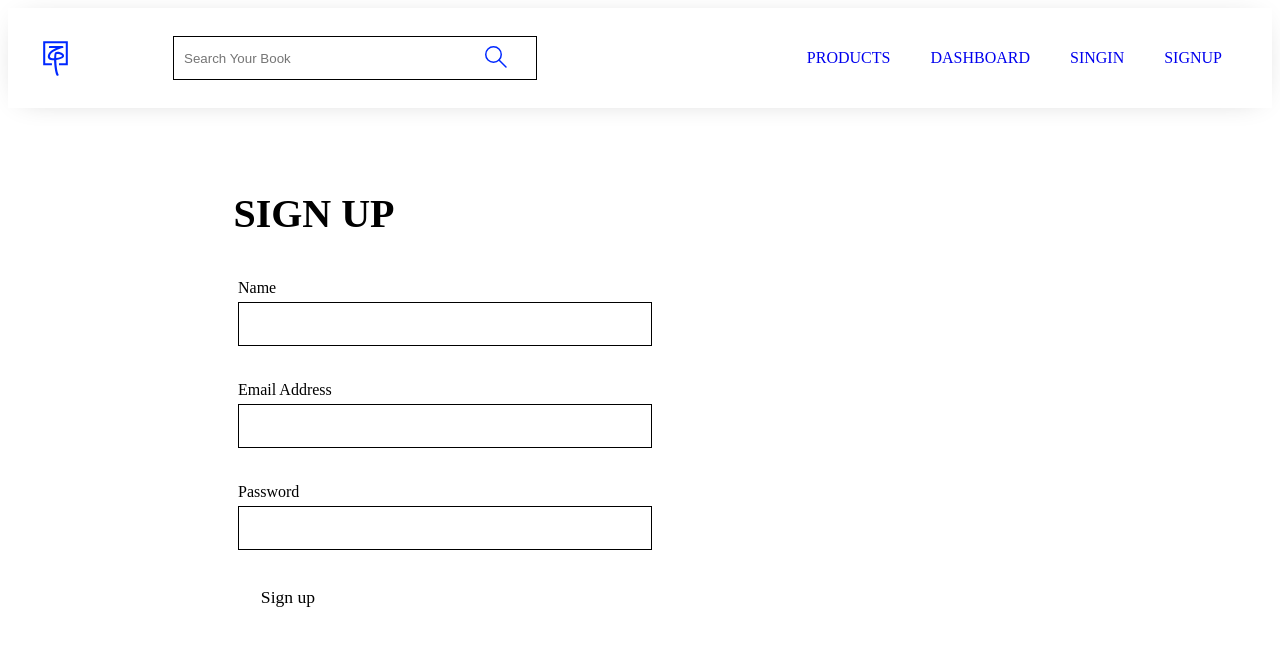
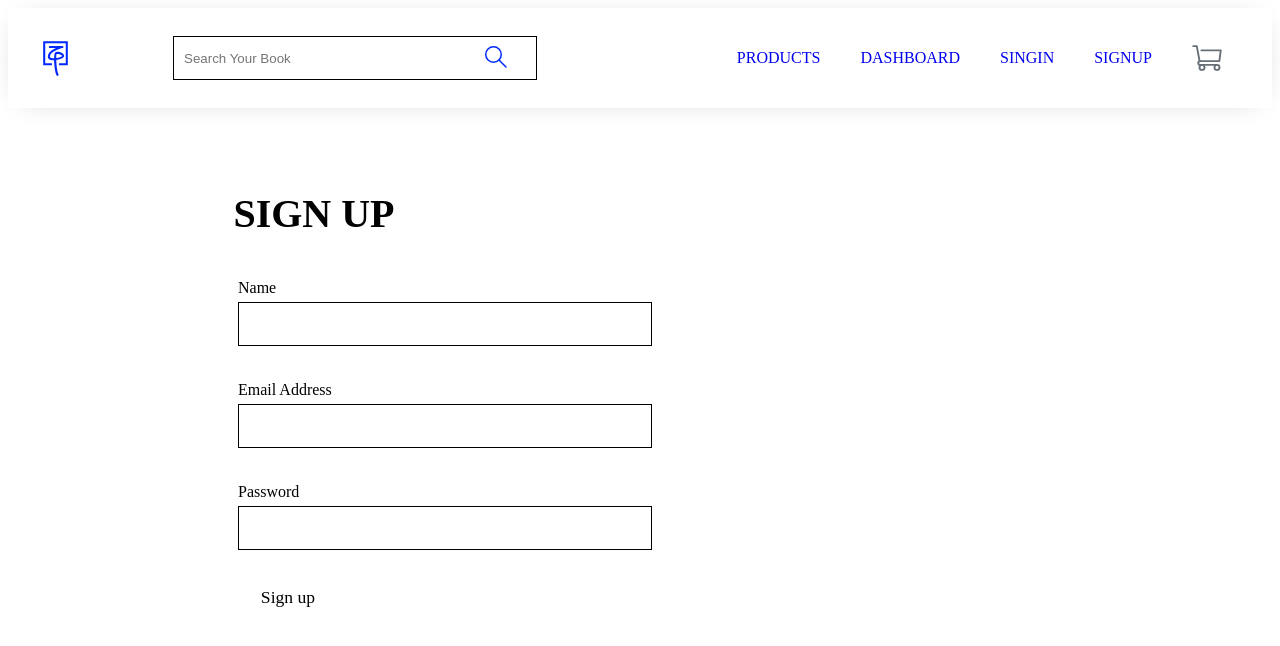
Before and after one commit to ChingPingYang/ecommerce, a React (Create React App) app in the folder ecommerce-front/: page /signup in a window 1280 px wide. Shown: the top 646 px of the page. Built offline with nearby package versions, Linux system fonts and the light colour scheme; no server answers; the HTML template or start-up script is replaced by a standard one.

Commit message:
added cart to Navbar

```diff
--- a/ecommerce-front/src/components/layout/Navbar.jsx
+++ b/ecommerce-front/src/components/layout/Navbar.jsx
@@ -9,8 +9,7 @@ import { compose } from 'redux';
 
 
 const Navbar = props => {
-    const {location, signOut, auth: { isAuthenticated, loading, user }} = props;
-    // const cartNumber = JSON.parse(localStorage.getItem('cart')).length;
+    const {location, signOut, auth: { isAuthenticated, loading, user }, cart} = props;
 
    const authedLinks = () => (
     <ListWrap>
@@ -61,7 +60,7 @@ const Navbar = props => {
                     <circle cx="8" cy="18" r="2" stroke={location.pathname === "/cart" ? "#0028FF" : "#676F79"} strokeWidth="1.5"/>
                     <circle cx="20" cy="18" r="2" stroke={location.pathname === "/cart" ? "#0028FF" : "#676F79"} strokeWidth="1.5"/>
                 </svg>
-                <div></div>
+                {cart.cart !== null && <div><h5>{cart.cart.length}</h5></div>}
             </Link>
         </li>
     </ListWrap>
@@ -91,6 +90,17 @@ const Navbar = props => {
             <StyledLink to="/signup" location={location.pathname} path="/signup" >
                 SIGNUP
             </StyledLink>
+        </li>
+        <li>
+            <Link to="/cart">
+                <svg width="24" height="21" viewBox="0 0 24 21" fill="none" xmlns="http://www.w3.org/2000/svg">
+                    <path d="M1 1H3.82051L6.07692 13H21.8718L23 4.42857H7.5" stroke={location.pathname === "/cart" ? "#0028FF" : "#676F79"} strokeWidth="1.5" strokeLinecap="round" strokeLinejoin="round"/>
+                    <path d="M19.5 16H6.5C5.67157 16 5 15.3284 5 14.5V14.5C5 13.6716 5.67157 13 6.5 13V13" stroke={location.pathname === "/cart" ? "#0028FF" : "#676F79"} strokeWidth="1.5" strokeLinecap="round" strokeLinejoin="round"/>
+                    <circle cx="8" cy="18" r="2" stroke={location.pathname === "/cart" ? "#0028FF" : "#676F79"} strokeWidth="1.5"/>
+                    <circle cx="20" cy="18" r="2" stroke={location.pathname === "/cart" ? "#0028FF" : "#676F79"} strokeWidth="1.5"/>
+                </svg>
+                {cart.cart !== null && <div><h5>{cart.cart.length}</h5></div>}
+            </Link>
         </li>
     </ListWrap>
    )
@@ -151,8 +161,15 @@ const ListWrap = styled.ul`
                 left: 16px;
                 width: 20px;
                 height: 20px;
+                display: flex;
+                justify-content: center;
+                align-items: center;
                 background-color: ${props => props.theme.interactive};
                 border-radius: 100%;
+                h5 {
+                    color: white;
+                    font-weight: 400;
+                }
             }
     }
 
@@ -205,7 +222,8 @@ const Logo = styled.div`
 
 const mapStateToProps = state => {
     return {
-        auth: state.auth
+        auth: state.auth,
+        cart: state.cart
     }
 }
 
```
